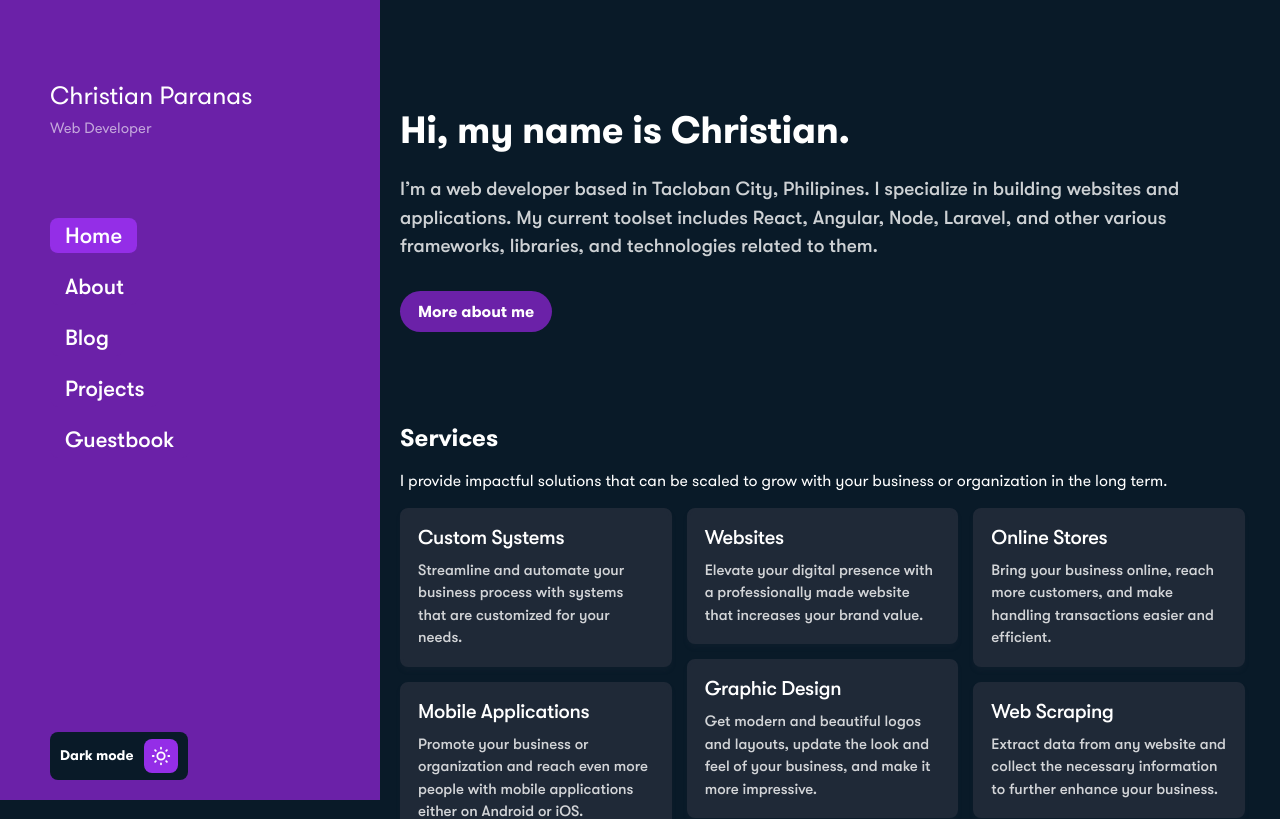
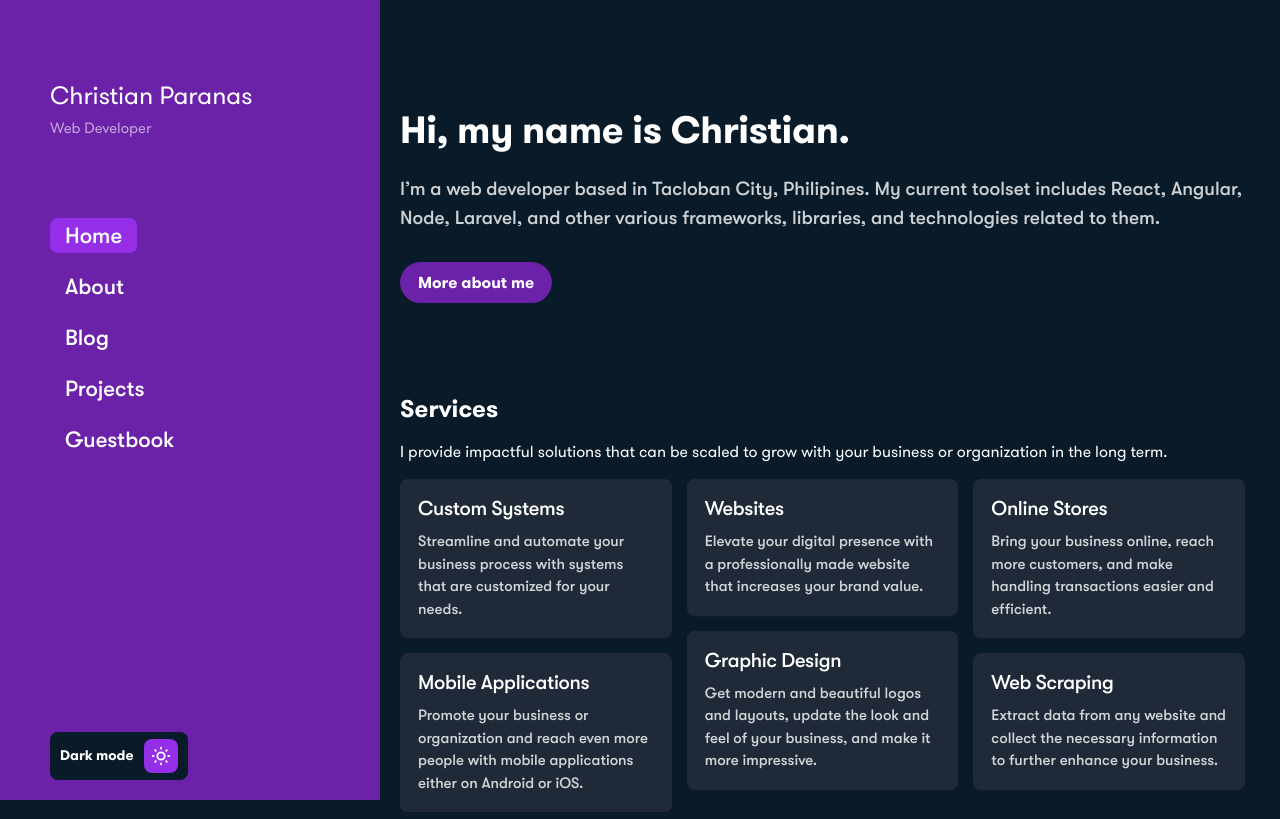
Before and after one commit to christianparanas/portv4, a Next.js app: page / in a window 1280 px wide. Shown: the top 819 px of the page. Built offline with nearby package versions, Linux system fonts and the light colour scheme.

Commit message:
style: css module

```diff
--- a/components/nav/nav.module.scss
+++ b/components/nav/nav.module.scss
@@ -24,7 +24,7 @@
 
   .ham {
     background: var(--headerBg);
-    padding: 10px 25px;
+    padding: 12px 20px;
     display: flex;
     z-index: 6;
     justify-content: space-between;
--- a/components/page/page.module.scss
+++ b/components/page/page.module.scss
@@ -8,7 +8,7 @@
 
   .main {
     width: 100%;
-    padding: 90px 15px;
+    padding: 90px 20px;
     margin-bottom: 50px;
 
     @media (min-width: 500px) {
--- a/pages/index.jsx
+++ b/pages/index.jsx
@@ -15,7 +15,7 @@ export default function Home() {
     <Page>
       <PageHeader
         title="Hi, my name is Christian."
-        description="I’m a web developer based in Tacloban City, Philipines.  I specialize in building websites and applications. My current toolset includes React, Angular, Node, Laravel, and other various frameworks, libraries, and technologies related to them."
+        description="I’m a web developer based in Tacloban City, Philipines. My current toolset includes React, Angular, Node, Laravel, and other various frameworks, libraries, and technologies related to them."
       >
         <button href="/about">More about me</button>
       </PageHeader>
```
